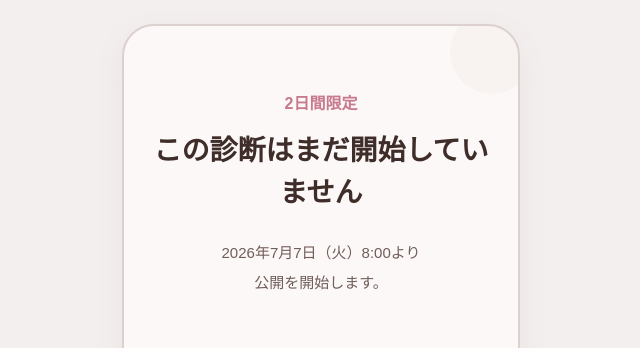
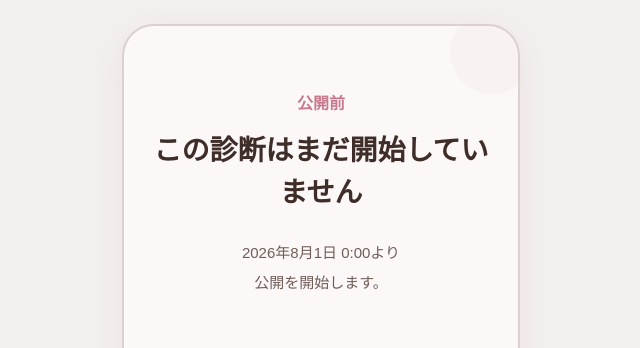
Before and after one commit to word-strategist/salon-diagnostic-v2, a React (Vite) app: page / in a window 1280 px wide. Shown: the top 348 px of the page, without its empty margins (319-959 px from the left). Built offline with nearby package versions, Linux system fonts and the light colour scheme.

Commit message:
Update campaign prelaunch messaging

```diff
--- a/src/App.jsx
+++ b/src/App.jsx
@@ -472,10 +472,10 @@ useEffect(() => {
 element={
   !bypassCampaignStatus && campaignStatus === 'before' ? (
     <StatusScreen
-      label="2日間限定"
+      label="公開前"
       title="この診断はまだ開始していません"
       text={
-        '2026年7月7日（火）8:00より\n公開を開始します。'
+        '2026年8月1日 0:00より\n公開を開始します。'
       }
     />
   ) : !bypassCampaignStatus && campaignStatus === 'ended' ? (
@@ -511,7 +511,7 @@ element={
               }
               text={
                 campaignStatus === 'before'
-                  ? '2026年7月7日（火）8:00より公開を開始します。'
+                  ? '2026年8月1日 0:00より公開を開始します。'
                   : 'ご参加ありがとうございました。'
               }
             />
@@ -537,9 +537,9 @@ element={
             />
           ) : campaignStatus === 'before' ? (
             <StatusScreen
-              label="2日間限定"
+              label="公開前"
               title="この診断はまだ開始していません"
-              text="2026年7月7日（火）8:00より公開を開始します。"
+              text="2026年8月1日 0:00より公開を開始します。"
             />
           ) : campaignStatus === 'ended' ? (
             <StatusScreen
```
